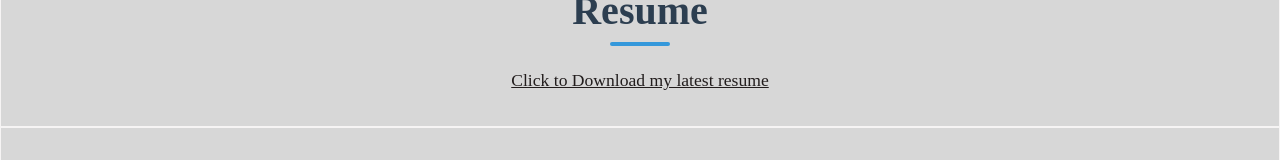
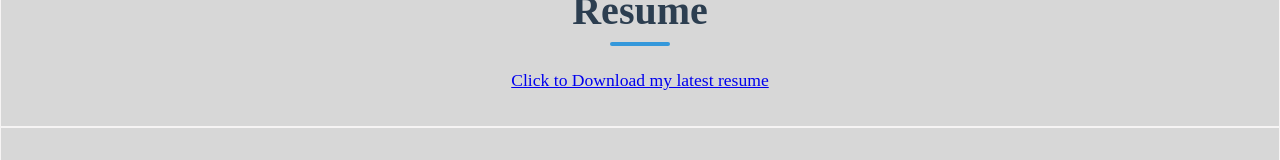
Before and after one commit to Hiroaki0422/web_portfolio, a React (Create React App) app: page / in a window 1280 px wide. Shown: the part 1359-1519 px from the top of the page. Built offline with nearby package versions, Linux system fonts and the light colour scheme.

Commit message:
fix resume link

```diff
--- a/src/Resume.js
+++ b/src/Resume.js
@@ -1,27 +1,17 @@
 import React from "react";
-import resume from "./HIROAKI_OSHIMA.pdf";
-
-function download(filename, text1) {
-  const element = document.createElement("a");
-  const dataBlob = new Blob([text1], { type: "data:application/pdf;base64" });
-  const objectUrl = URL.createObjectURL(dataBlob);
-  element.href = objectUrl;
-  element.download = filename;
-  element.click();
-}
 
 const Resume = () => {
   return (
     <section id="resume">
-      <div class="flex-container2">
-        <div
-          style={{ cursor: "pointer", textDecoration: "underline" }}
-          onClick={() => {
-            download("Hiroaki_Oshima.pdf", resume);
-          }}
+      <div className="flex-container2">
+        <a
+          href="https://github.com/Hiroaki0422/web_portfolio/blob/main/src/HIROAKI_OSHIMA.pdf?raw=true"
+          target="_blank"
+          rel="noopener noreferrer"
+          style={{ textDecoration: "underline", cursor: "pointer" }}
         >
           Click to Download my latest resume
-        </div>
+        </a>
       </div>
     </section>
   );
```
